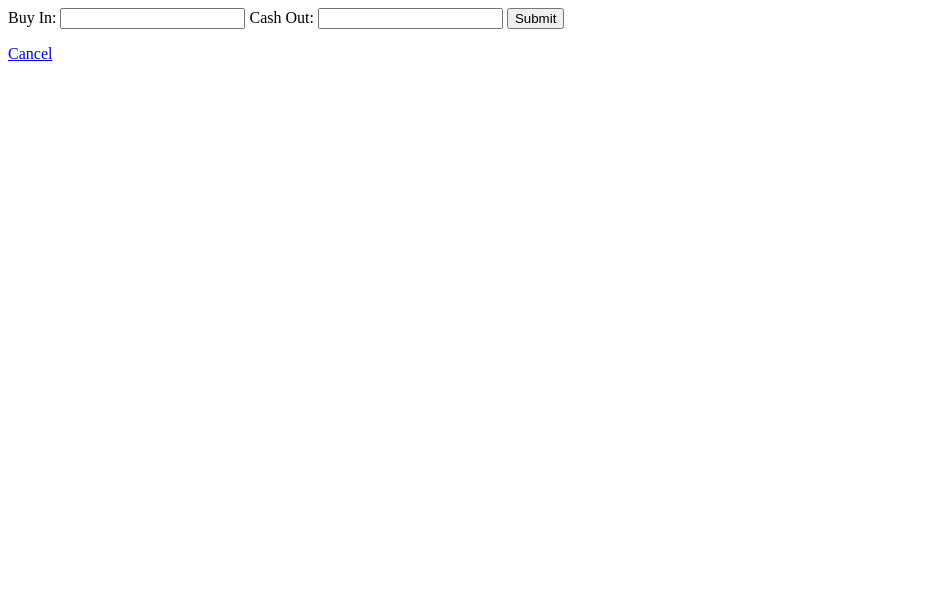
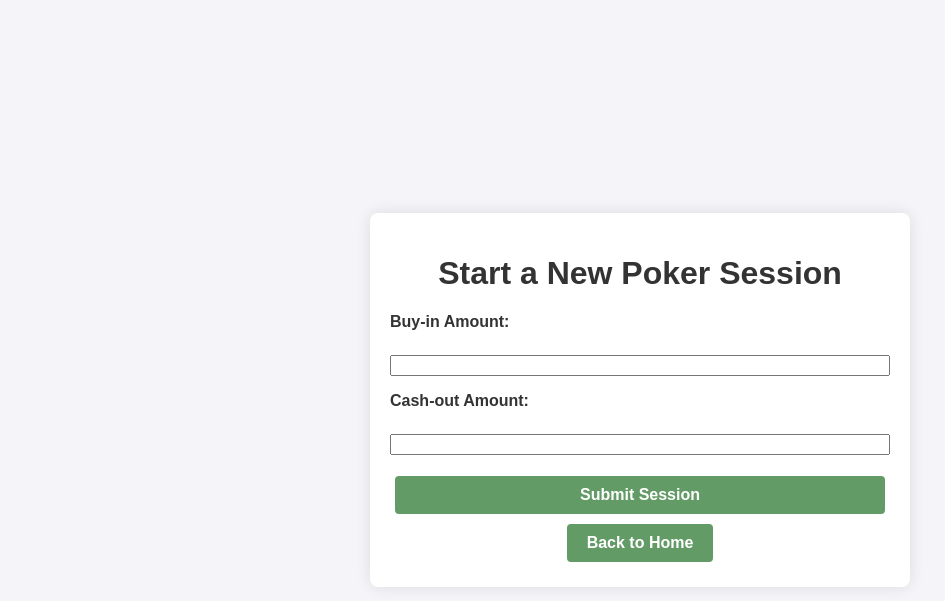
Before and after one commit to griutexius/poker-tracker, a Flask app: page /new_session in a window 1280 px wide. Shown: the top 601 px of the page, without its empty margins (0-945 px from the left). Run offline with Flask 3, Linux system fonts and the light colour scheme.

Commit message:
Update new_session.html

```diff
--- a/poker_website/templates/new_session.html
+++ b/poker_website/templates/new_session.html
@@ -1,10 +1,25 @@
-<form method="POST" action="{{ url_for('new_session') }}">
-    <label for="buy_in">Buy In:</label>
-    <input type="number" id="buy_in" name="buy_in" step="0.01" required>
+<!DOCTYPE html>
+<html lang="en">
+<head>
+    <meta charset="UTF-8">
+    <meta name="viewport" content="width=device-width, initial-scale=1.0">
+    <title>Start New Session</title>
+    <link rel="stylesheet" href="{{ url_for('static', filename='styles.css') }}">
+</head>
+<body>
+    <div class="container">
+        <h1>Start a New Poker Session</h1>
+        <form action="{{ url_for('new_session') }}" method="POST">
+            <label for="buy_in">Buy-in Amount:</label>
+            <input type="number" id="buy_in" name="buy_in" step="0.01" required>
 
-    <label for="cash_out">Cash Out:</label>
-    <input type="number" id="cash_out" name="cash_out" step="0.01" required>
+            <label for="cash_out">Cash-out Amount:</label>
+            <input type="number" id="cash_out" name="cash_out" step="0.01" required>
 
-    <button type="submit">Submit</button>
-</form>
-<a href="{{ url_for('home') }}">Cancel</a>
+            <button type="submit" class="btn">Submit Session</button>
+        </form>
+
+        <a href="{{ url_for('home') }}" class="btn">Back to Home</a>
+    </div>
+</body>
+</html>
```
